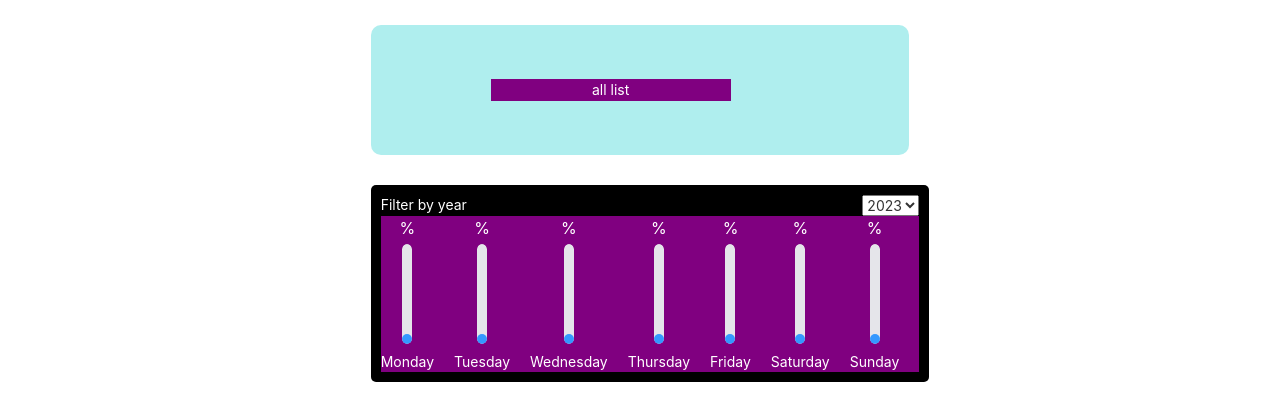
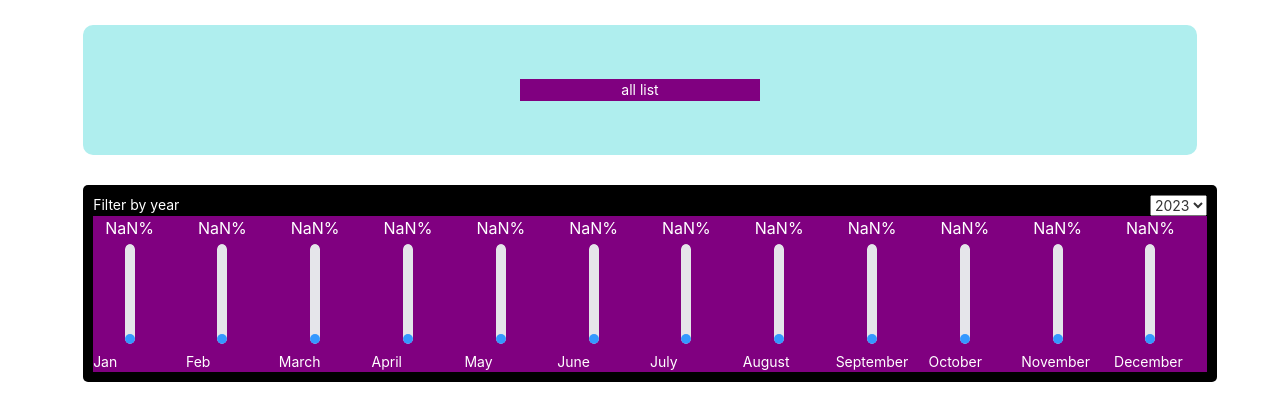
Before and after one commit to vwaizer/mindxCourseLv2, a React (Create React App) app: page / in a window 1280 px wide. Shown: the top 420 px of the page. Built offline with nearby package versions, Linux system fonts and the light colour scheme.

Commit message:
test homwork

```diff
--- a/src/component/DataRender.jsx
+++ b/src/component/DataRender.jsx
@@ -42,24 +42,24 @@ const AmountItem=styled.div`
 `;
 const DataRender = ({data}) => {
 
-
+      let dataBase=data;
       let lengthData=data.length;
       let result=[];
 
 
 
       for(let i=0;i<lengthData;i++){
-        var dt = new Date( (data[i].date));
+        var dt = new Date( (dataBase[i].date));
 
       var year = dt.getFullYear();
       var month =  (dt.getMonth() < 10 ? '0' : '') + (dt.getMonth()+1);
       var day = (dt.getDate() < 10 ? '0' : '') + dt.getDate();
       console.log(year+" "+month+" "+day);
-        data[i].filter === false? result.push(
+        if (dataBase[i].filter === false)
+        { result.push(
           <>
             <Container >
             <DateItem>
-
               <div>{month}</div>
               <div>{day}</div>
               <div>{year}</div>
@@ -67,7 +67,7 @@ const DataRender = ({data}) => {
             <TittleItem>{data[i].name}</TittleItem>
             <AmountItem>${data[i].amount}</AmountItem>
             </Container>
-         </>): <></>
+         </>)}
       }
 
 
--- a/src/component/PlaceOfButton.jsx
+++ b/src/component/PlaceOfButton.jsx
@@ -17,6 +17,8 @@ export const Container=styled.div`
 
     display:flex;
    flex-direction:column;
+   justify-content:center;
+   align-items:center;
     width:100%;
     height:100%;
     /* margin:10px; */
@@ -67,8 +69,9 @@ const InputContainer=styled.div`
 `;
 
 const PlaceOfButton = (props) => {
-    let filterData=[];
-    let dataBase=props.data;
+    const [filterData,setFilterData]=useState([]);
+    // let dataBase=props.data;
+    const [dataBase,setDataBase]=useState(props.data);
     const [NameValue,setNameValue]=useState({});
     const [AmountValue,setAmountValue]=useState({});
     const [DateValue,setDateValue]=useState({});
@@ -81,22 +84,22 @@ const PlaceOfButton = (props) => {
         {value: '',text:'all'}
     ];
     const [selected, setSelected] = useState();
-    const FilterDisplay =(dataTest,data)=>{
+    const FilterDisplay =(dataTest)=>{
 
         if(dataTest.length === 0){
-            data.forEach(element => {
+            dataBase.forEach(element => {
                 element.filter=true;
             });
 
         }
         else{
-            for(let i=0;i<data.length;i++){
+            for(let i=0;i<dataBase.length;i++){
 
                 for(let k=0;k<dataTest.length;k++){
-                    if(data[i].date !== dataTest[k].date)
-                      { data[i].filter=true;}
+                    if(dataBase[i].date !== dataTest[k].date)
+                      { setDataBase(dataBase[i].filter=true);}
                     else{
-                         data[i].filter=false;
+                         setDataBase(dataBase[i].filter=false);
                          break;
                     }
                 }
@@ -110,19 +113,28 @@ const PlaceOfButton = (props) => {
         )
     }
     const handleChange = (event) => {
+        // let tmpData=dataBase.filter((value)=> {
+        //     let filterDate =value.date;
+        //     return filterDate.startsWith(event.target.value);
+        // });
+        let tmpData=[];
+        for(let i=0;i<dataBase.length;i++){
+            let filterDate=dataBase[i].date;
+            if(filterDate.startsWith(event.target.value))
+            {
+            tmpData.push(dataBase[i]);
+            }
 
-        filterData=dataBase.filter((value)=> {
-            let filterDate =value.date;
-            return filterDate.startsWith(event.target.value);
-        })
-        console.log(filterData);
+        }
+        console.log(tmpData);
+        setFilterData(tmpData);
         setSelected(event.target.value);
         FilterDisplay(filterData,dataBase);
 
     };
     const onClickFuncAdd=()=>{
         console.log("vao lick");
-        dataBase.push({...NameValue,...AmountValue,...DateValue});
+        setDataBase([dataBase,{...NameValue,...AmountValue,...DateValue}]);
         setDisplay(
             <Block>
                 <DataRender data={dataBase}/>
--- a/src/component/VerticalProcess.jsx
+++ b/src/component/VerticalProcess.jsx
@@ -13,43 +13,71 @@ const Container=styled.div`
 const VerticalProcess = (props) => {
     let dataBase=props.data;
     let sum=0;
-    sum=sum+dataBase.map((item)=>{
-      return item.amount;
+
+    for(let k=0;k<dataBase.length;k++){
+      sum+=dataBase[k].amount;
     }
-    )
-    let percentage=[];
-    percentage.push(dataBase.map((items)=>{
-      return items.amount/sum;
-    }))
+
+    let percentage=[0,0,0,0,0,0,0,0,0,0,0,0];
+    for(let i=0;i<dataBase.length;i++){
+      let dt = new Date( (dataBase[i].date));
+      let month =  (dt.getMonth() < 10 ? '0' : '') + (dt.getMonth()+1);
+      percentage[month-1]=+dataBase[i].amount;
+    }
+
+    for(let j=0;j<12;j++){
+        percentage[j]=Math.floor(percentage[j]/sum *100);
+    }
+    console.log(percentage);
   return (
     <Container>
     <div>
-    <Progress.Line percent={percentage}  vertical={true}></Progress.Line>
-    <div>Monday</div>
+    <Progress.Line percent={percentage[0]}  vertical={true}></Progress.Line>
+    <div>Jan</div>
     </div>
     <div>
-    <Progress.Line percent={percentage}  vertical={true}></Progress.Line>
-    <div>Tuesday</div>
+    <Progress.Line percent={percentage[1]}  vertical={true}></Progress.Line>
+    <div>Feb</div>
     </div>
     <div>
-    <Progress.Line percent={percentage}  vertical={true}></Progress.Line>
-    <div>Wednesday</div>
+    <Progress.Line percent={percentage[2]}  vertical={true}></Progress.Line>
+    <div>March</div>
     </div>
     <div>
-    <Progress.Line percent={percentage}  vertical={true}></Progress.Line>
-    <div>Thursday</div>
+    <Progress.Line percent={percentage[3]}  vertical={true}></Progress.Line>
+    <div>April</div>
     </div>
     <div>
-    <Progress.Line percent={percentage}  vertical={true}></Progress.Line>
-    <div>Friday</div>
+    <Progress.Line percent={percentage[4]}  vertical={true}></Progress.Line>
+    <div>May</div>
     </div>
     <div>
-    <Progress.Line percent={percentage}  vertical={true}></Progress.Line>
-    <div>Saturday</div>
+    <Progress.Line percent={percentage[5]}  vertical={true}></Progress.Line>
+    <div>June</div>
     </div>
     <div>
-    <Progress.Line percent={percentage}  vertical={true}></Progress.Line>
-    <div>Sunday</div>
+    <Progress.Line percent={percentage[6]}  vertical={true}></Progress.Line>
+    <div>July</div>
+    </div>
+    <div>
+    <Progress.Line percent={percentage[7]}  vertical={true}></Progress.Line>
+    <div>August</div>
+    </div>
+    <div>
+    <Progress.Line percent={percentage[8]}  vertical={true}></Progress.Line>
+    <div>September</div>
+    </div>
+    <div>
+    <Progress.Line percent={percentage[9]}  vertical={true}></Progress.Line>
+    <div>October</div>
+    </div>
+    <div>
+    <Progress.Line percent={percentage[10]}  vertical={true}></Progress.Line>
+    <div>November</div>
+    </div>
+    <div>
+    <Progress.Line percent={percentage[11]}  vertical={true}></Progress.Line>
+    <div>December</div>
     </div>
     </Container>
   )
```
